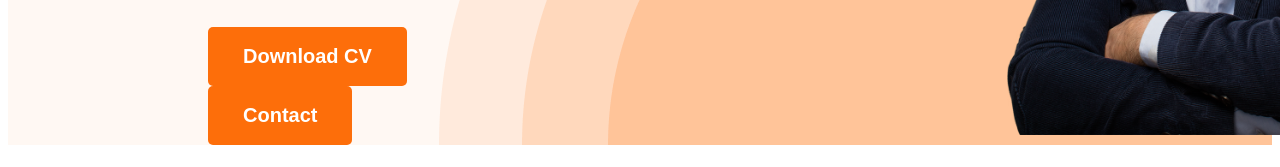
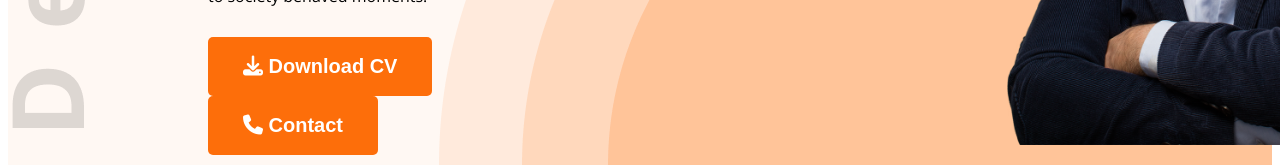
Before and after one commit to aliulazim/WebDeveloper_portrolio, a plain HTML site: page index.html in a window 1280 px wide. Shown: the part 643-810 px from the top of the page. Drawn offline with nearby package versions, Linux system fonts and the light colour scheme.

Commit message:
Added fontawesome

```diff
--- a/index.html
+++ b/index.html
@@ -8,6 +8,7 @@
     <link rel="preconnect" href="https://fonts.gstatic.com" crossorigin>
     <link href="https://fonts.googleapis.com/css2?family=Open+Sans:wght@300..800&family=Roboto&display=swap" rel="stylesheet">
     <link rel="stylesheet" href="styles/portfolio.css">
+    <script src="https://kit.fontawesome.com/070dd6283a.js" crossorigin="anonymous"></script>
 </head>
 <body>
     <header class="header">
@@ -24,8 +25,8 @@
                 <h3 class="banner-greeting">Hi, I am</h3>
                 <h1 class="banner-title">Mary Hardy</h1>
                 <p class="banner-description">Shot what able cold new see hold.Friendly as an betrayed formerly he. Morning because as to society behaved moments.</p>
-                <button class="btn-primary">Download CV</button>
-                <button class="btn-primary">Contact</button>
+                <button class="btn-primary"><i class="fa-solid fa-download"></i> Download CV</button>
+                <button class="btn-primary"><i class="fa-solid fa-phone"></i> Contact</button>
             </div>
             <img  class="profile-pic" src="images/hardy.png" alt="">
         </div>
@@ -136,7 +137,7 @@
                 </div>
             </div>
             <div class="download-cv">
-                <button class="btn-primary">Download CV</button>
+                <button class="btn-primary"><i class="fa-solid fa-download"></i> Download CV</button>
             </div>
         </section>
 
--- a/styles/portfolio.css
+++ b/styles/portfolio.css
@@ -69,9 +69,10 @@ nav a {
 /* Header related styles */
 .header{
     background: #FFF8F3;
-    background-image: url('../images/header_bg.png');
+    background-image: url('../images/header_bg.png'), url('../images/developer.png');
     background-repeat: no-repeat;
-    background-position: bottom right;
+    background-position: bottom right, top left;
+    padding: 10px 0;
 }
 .banner {
     padding: 30px 30px 0px 200px;
```
